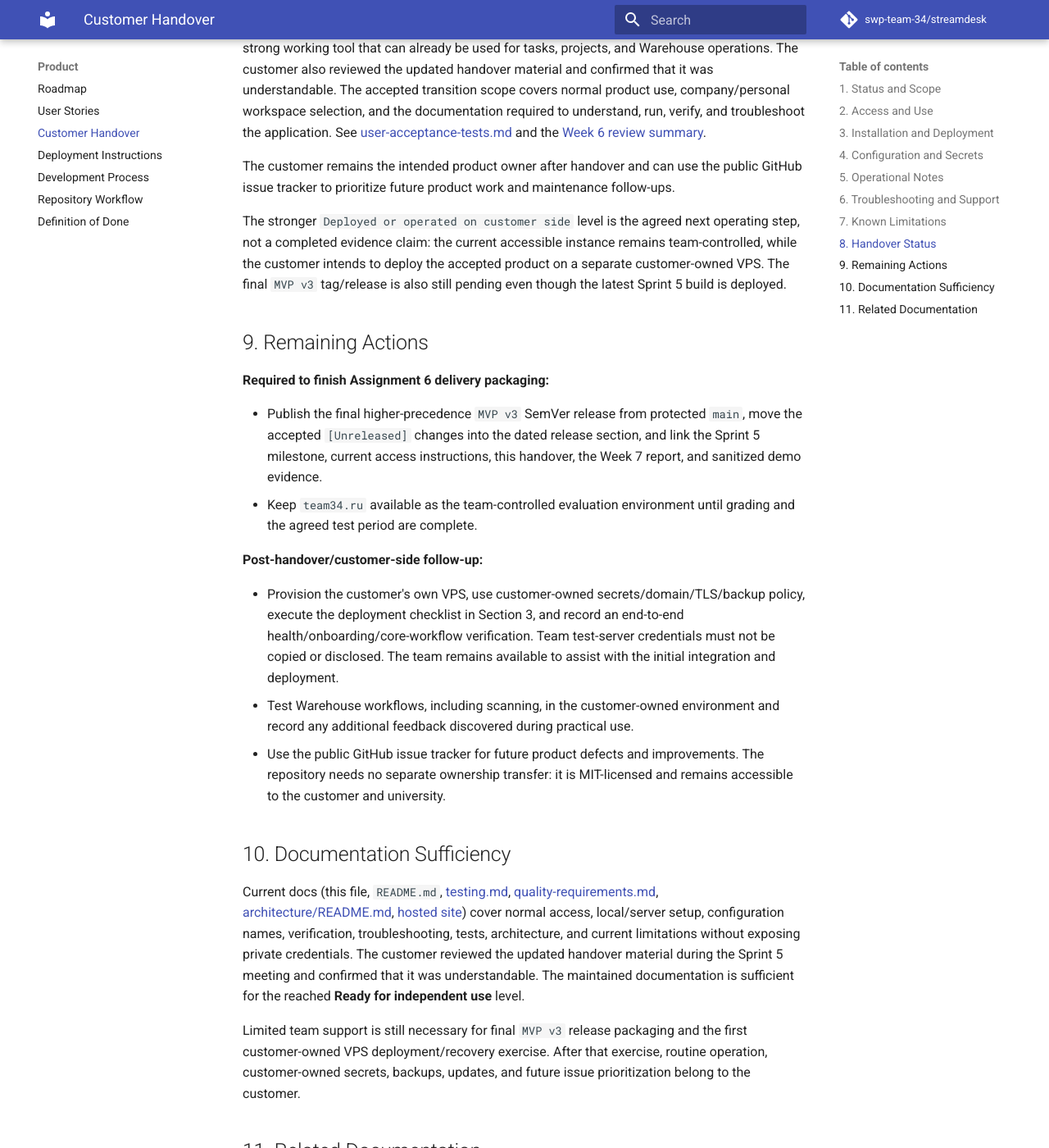
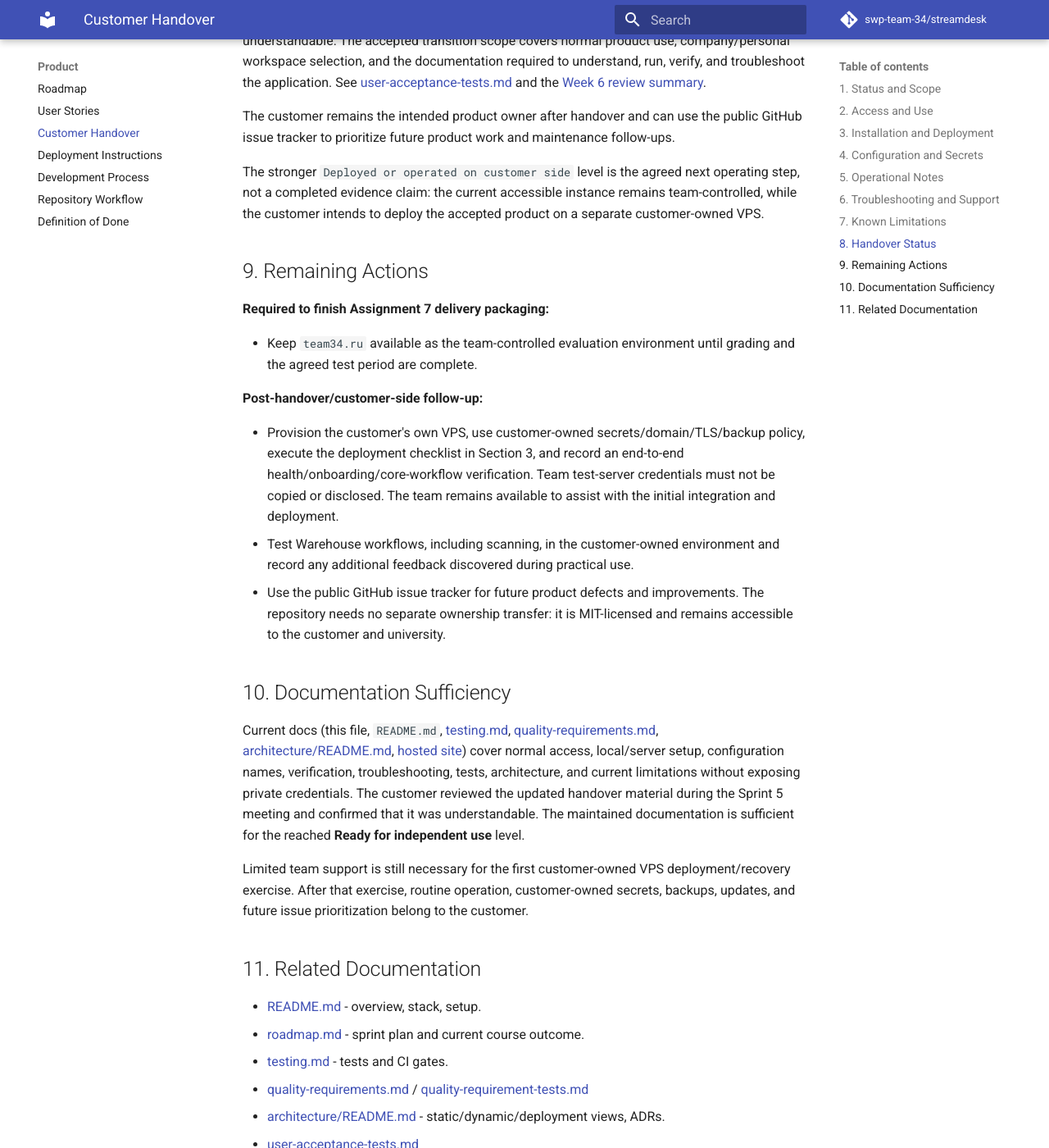
Before and after one commit to swp-team-34/streamdesk, an MkDocs documentation site: the page built from docs/customer-handover.md, in a window 1280 px wide and 1400 px high, scrolled down 4074 px. Shown: the whole window at 82% size. Built offline with MkDocs 1.6.1 and Material for MkDocs 9.7.7, drawn with Linux system fonts in a browser that asks for light colours; comment, search, counter and statistics services are not loaded; some of the changed text lies outside the part shown.

Commit message:
docs: prepare v3 final release packaging (#266)

```diff
--- a/docs/customer-handover.md
+++ b/docs/customer-handover.md
@@ -1,10 +1,10 @@
 # Customer Handover
 
-Current, actual handover state of StreamDesk. Maintained throughout Assignment 6; updated
+Current, actual handover state of StreamDesk. Maintained throughout Assignment 7; updated
 whenever access, deployment, limitations, or transition status change. Summarizes the handover -
 follow the links for detail.
 
-Last updated: 2026-07-18 (Sprint 5 follow-up build and transition state verified).
+Last updated: 2026-07-19 (final MVP v3 release packaging state).
 
 ## 1. Status and Scope
 
@@ -13,11 +13,11 @@ task manager, calendar, projects, estimates, connection schemes, and machine mon
 isolated per company.
 
 Current deployed build: the latest Sprint 5 build from `main`, available in the
-team-controlled test environment at **[team34.ru](https://team34.ru/)**. The latest formal
-GitHub release is still
-**[v3.0.0-rc.1 (Week 6 trial / handover candidate)](https://github.com/swp-team-34/streamdesk/releases/tag/v3.0.0-rc.1)**.
-The final `MVP v3` SemVer release has not yet been published; Sprint 5 changes remain under
-`[Unreleased]` in `CHANGELOG.md`.
+team-controlled test environment at **[team34.ru](https://team34.ru/)**. The latest stable
+formal MVP v3 GitHub release is
+**[v3.0.0](https://github.com/swp-team-34/streamdesk/releases/tag/v3.0.0)**.
+Sprint 5 changes are included in `v3.0.0`; `[Unreleased]` in `CHANGELOG.md` is reserved for
+future work after the final MVP v3 release.
 
 Sprint 5 ([milestone](https://github.com/swp-team-34/streamdesk/milestone/5), Week 7,
 July 13-19) completed the agreed follow-up product work: safer Warehouse kit workflows,
@@ -122,7 +123,6 @@ Current limitations after the Sprint 5 follow-up build:
 | Area | Description | Issue/action | Status |
 | --- | --- | --- | --- |
 | Calendar timeline | First-load initialization and toolbar-period updates are fixed. Progressive adjacent-date buffering and active-scroll rebasing still need follow-up validation under sustained fast scrolling. | [#252](https://github.com/swp-team-34/streamdesk/issues/252) | Deferred to later maintenance; not a Sprint 5 handover blocker |
-| Final release | Sprint 5 changes are deployed from `main` but are not yet packaged as the final higher-precedence `MVP v3` SemVer release. | Assignment 6 Part 7 | Pending |
 | Customer-side operation | The customer-owned VPS deployment is the agreed operating model, but setup and end-to-end verification on that VPS are not yet recorded. The team-controlled `team34.ru` instance remains the test/evaluation environment. | Transition action | Pending |
 | Secondary modules | Estimates and connection schemes remain usable but received less customer validation than the core Kanban V2, Calendar, Projects, Locations, Warehouse, and Dashboard workflows. | Future customer-led validation | Follow-up |
 
@@ -151,16 +151,12 @@ issue tracker to prioritize future product work and maintenance follow-ups.
 
 The stronger `Deployed or operated on customer side` level is the agreed next operating step,
 not a completed evidence claim: the current accessible instance remains team-controlled, while
-the customer intends to deploy the accepted product on a separate customer-owned VPS. The final
-`MVP v3` tag/release is also still pending even though the latest Sprint 5 build is deployed.
+the customer intends to deploy the accepted product on a separate customer-owned VPS.
 
 ## 9. Remaining Actions
 
-**Required to finish Assignment 6 delivery packaging:**
+**Required to finish Assignment 7 delivery packaging:**
 
-- Publish the final higher-precedence `MVP v3` SemVer release from protected `main`, move the
-  accepted `[Unreleased]` changes into the dated release section, and link the Sprint 5 milestone,
-  current access instructions, this handover, the Week 7 report, and sanitized demo evidence.
 - Keep `team34.ru` available as the team-controlled evaluation environment until grading and the
   agreed test period are complete.
 
@@ -186,9 +182,9 @@ without exposing private credentials. The customer reviewed the updated handover
 the Sprint 5 meeting and confirmed that it was understandable. The maintained documentation is
 sufficient for the reached **Ready for independent use** level.
 
-Limited team support is still necessary for final `MVP v3` release packaging and the first
-customer-owned VPS deployment/recovery exercise. After that exercise, routine operation,
-customer-owned secrets, backups, updates, and future issue prioritization belong to the customer.
+Limited team support is still necessary for the first customer-owned VPS deployment/recovery
+exercise. After that exercise, routine operation, customer-owned secrets, backups, updates, and
+future issue prioritization belong to the customer.
 
 ## 11. Related Documentation
 
```
Also changed, not shown: other parts of docs/customer-handover.md (+2 -0 lines), CHANGELOG.md (+11 -3 lines).
